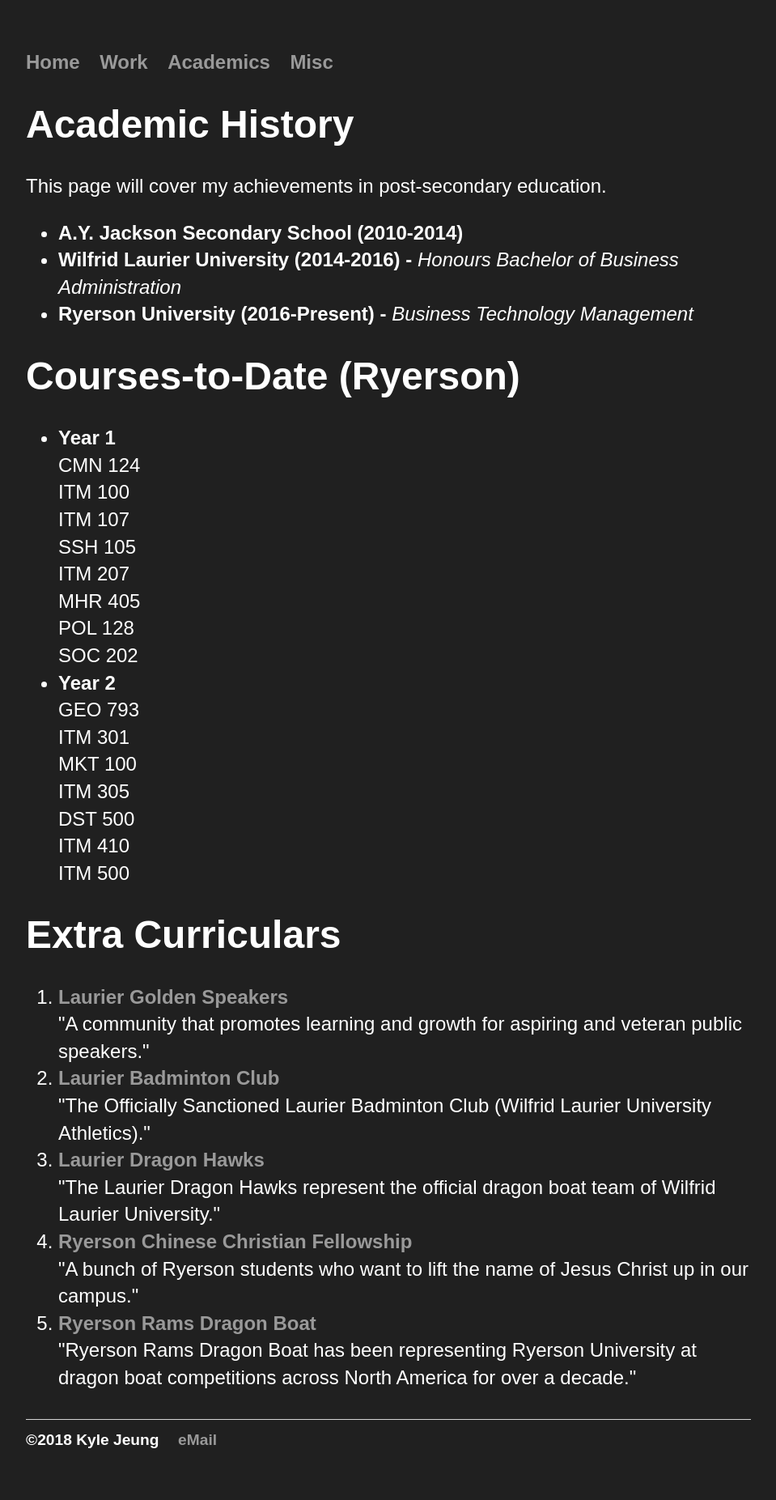
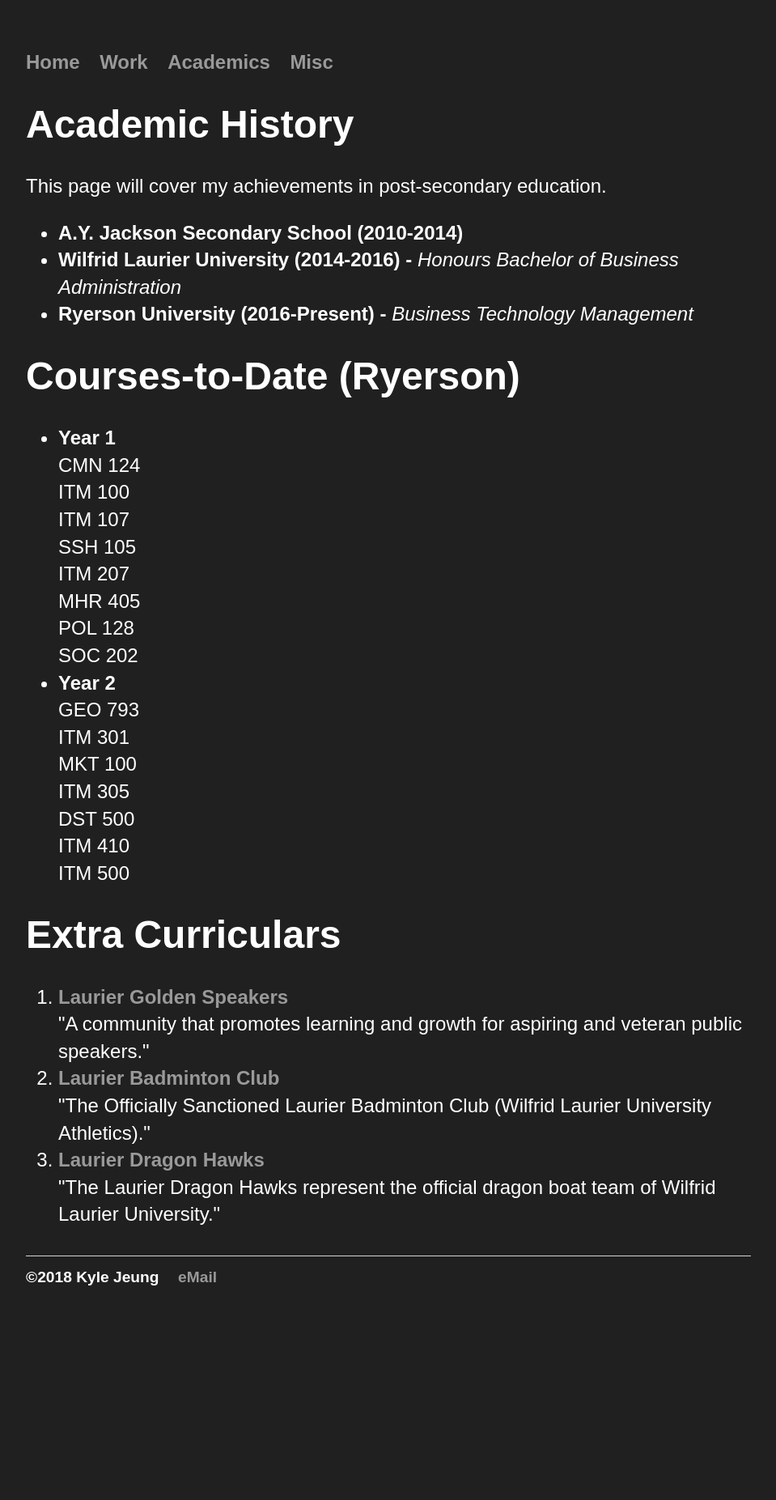
Before and after one commit to jeungkyle/portfolio, a Jekyll site: the page built from academics/index.html, in a window 1280 px wide. Shown: the whole page at 81% size, without its empty margins (160-1119 px from the left). Built offline with Jekyll 4.4.1, drawn with Linux system fonts in a browser that asks for light colours; after the commit the page ends 1652 px from its top, so only the background shows below that.

Commit message:
Update index.html

```diff
--- a/academics/index.html
+++ b/academics/index.html
@@ -44,8 +44,4 @@
 		</li>
 		<li><strong><a href="https://www.facebook.com/WLUDBC/">Laurier Dragon Hawks</a></strong>
 			<br>"The Laurier Dragon Hawks represent the official dragon boat team of Wilfrid Laurier University."</li>
-		<li><strong><a href="https://www.facebook.com/groups/RyersonCCF/">Ryerson Chinese Christian Fellowship</a></strong>
-			<br>"A bunch of Ryerson students who want to lift the name of Jesus Christ up in our campus."</li>
-		<li><strong><a href="https://www.facebook.com/RyersonRamsDB/">Ryerson Rams Dragon Boat</a></strong>
-			<br>"Ryerson Rams Dragon Boat has been representing Ryerson University at dragon boat competitions across North America for over a decade."</li>
 	</ol>
```
